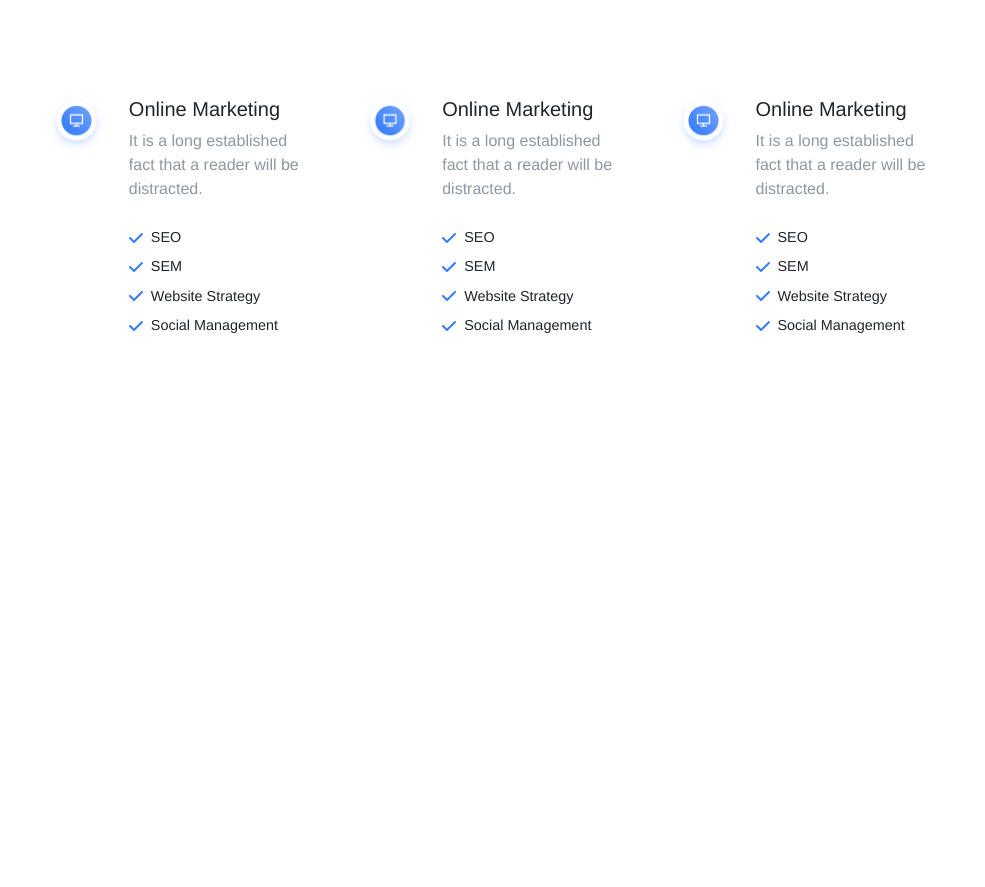
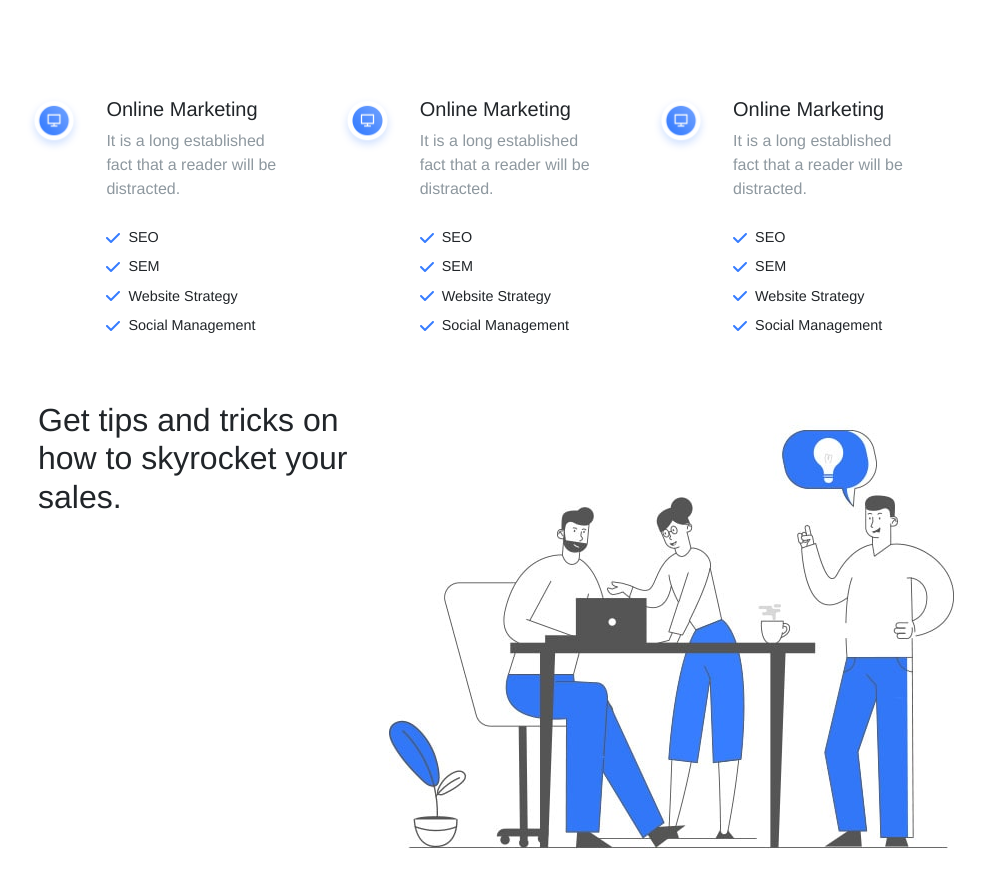
Before and after one commit to patriciabrsk/proj-html-vuejs, a Vue app: page / in a window 1280 px wide. Shown: the part 565-1452 px from the top of the page, without its empty margins (144-1129 px from the left). Before the commit the page ends 1170 px from the top, so only its background shows below. Built offline with nearby package versions, Linux system fonts and the light colour scheme.

Commit message:
sales section

```diff
--- a/src/components/Main.vue
+++ b/src/components/Main.vue
@@ -20,7 +20,7 @@
     <section class="online-marketing container inner-container">
       <div class="row row-cols-3 d-flex py-5">
         <div
-          class="d-flex flex-row justify-content-center col section-card mt-5 px-0"
+          class="d-flex flex-row col section-card mt-5 px-0"
           v-for="index in 3"
           :key="index"
         >
@@ -49,10 +49,14 @@
       </div>
     </section>
 
-    <section class="sales d-flex">
-      <div class="text-wrapper"></div>
+    <section class="sales container d-flex inner-container">
+      <div class="text-wrapper">
+        <div class="text">
+          <h2>Get tips and tricks on how to skyrocket your sales.</h2>
+        </div>
+      </div>
       <div class="sales-img">
-        <img src="" alt="" />
+        <img :src="salesImg" alt="" />
       </div>
     </section>
   </main>
@@ -64,8 +68,9 @@ export default {
   data() {
     return {
       jumbotronImg: require("../assets/img/27-1.png"),
+      marketingImg: require("../assets/img/24.png"),
+      salesImg: require("../assets/img/509.jpeg"),
       marketingList: ["SEO", "SEM", "Website Strategy", "Social Management"],
-      marketingImg: require("../assets/img/24.png"),
       //   jumbotron: [
       //     {
       //       title: "The biggest platform for your growth",
@@ -114,7 +119,7 @@ section.jumbotron {
 }
 
 section.online-marketing {
-  height: 600px;
+  height: 400px;
 
   div.icon {
     width: 18%;
```
